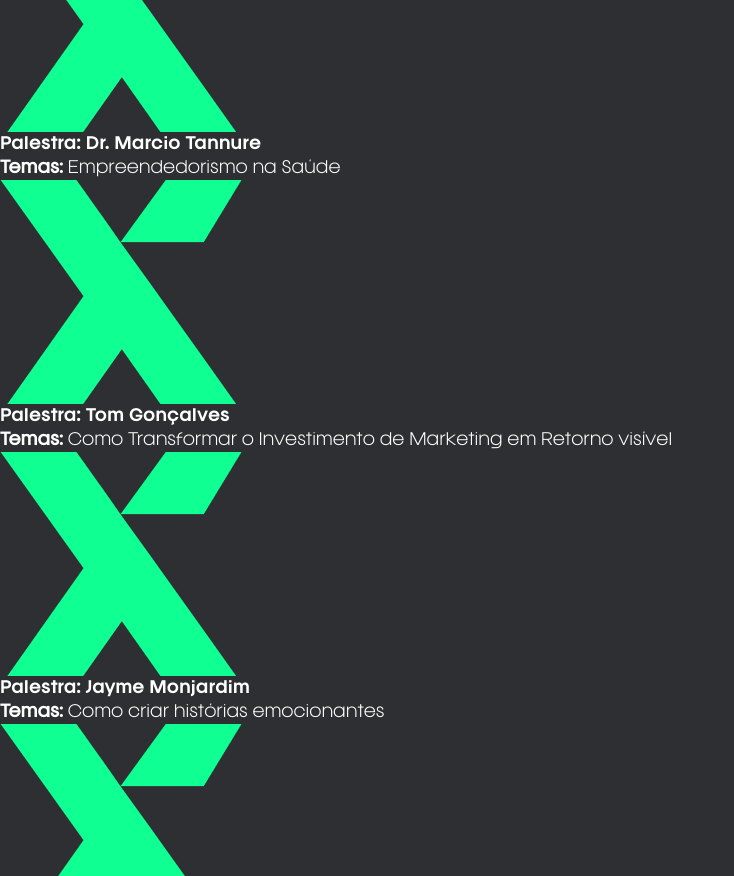
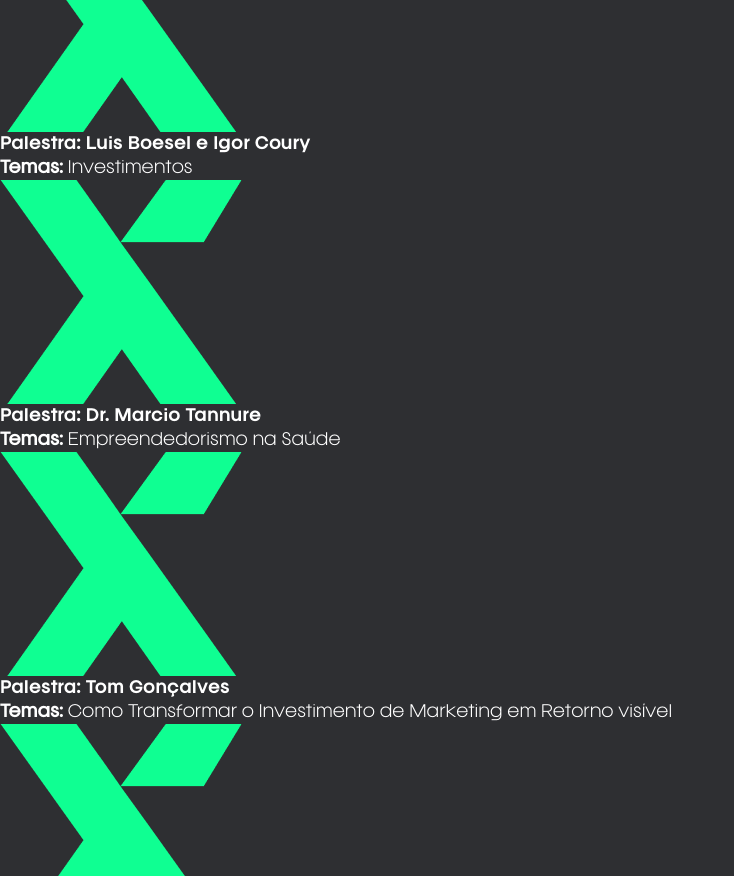
Before and after one commit to bmouseProductions/lp-SE-experience, a React (Vite) app: page / in a window 1280 px wide. Shown: the part 1660-2536 px from the top of the page, without its empty margins (0-734 px from the left). Built offline with nearby package versions, Linux system fonts and the light colour scheme.

Commit message:
alteração programação

```diff
--- a/src/sections/section-programacao.tsx
+++ b/src/sections/section-programacao.tsx
@@ -49,6 +49,20 @@ export default function SectionProgramacao() {
                         <div className='space-y-3 my-3'>
                             <span className='font-franieLight'>
                                 <strong>Temas:</strong> Bem-estar e saúde mental: reflexões para uma prática interativa e transformadora
+                            </span>
+                        </div>
+                    </div>
+                </SwiperSlide>
+
+                <SwiperSlide>
+                    <div className='p-5 w-full h-full flex flex-col bg-[#463def] rounded-2xl '>
+                        <h3 className='text-lg font-franieSemiBold'>
+                            Palestra: Luis Boesel e Igor Coury
+                        </h3>
+
+                        <div className='space-y-3 my-3'>
+                            <span className='font-franieLight'>
+                                <strong>Temas:</strong> Investimentos
                             </span>
                         </div>
                     </div>
@@ -146,6 +160,23 @@ export default function SectionProgramacao() {
                     <div className='flex bg-[#463def] rounded-2xl overflow-hidden'>
                         <div className='py-5 pl-5 w-full max-w-[60%] flex flex-col justify-center gap-3'>
                             <h3 className='text-2xl font-franieSemiBold'>
+                                Palestra: Luis Boesel e Igor Coury
+                            </h3>
+
+                            <span className='font-franieLight'>
+                                <strong>Temas:</strong> Investimentos
+                            </span>
+                        </div>
+
+                        <img
+                            src={xProgramação}
+                            alt=""
+                        />
+                    </div>
+
+                    <div className='flex bg-[#463def] rounded-2xl overflow-hidden'>
+                        <div className='py-5 pl-5 w-full max-w-[60%] flex flex-col justify-center gap-3'>
+                            <h3 className='text-2xl font-franieSemiBold'>
                                 Palestra: Dr. Marcio Tannure
                             </h3>
 
@@ -176,8 +207,9 @@ export default function SectionProgramacao() {
                             alt=""
                         />
                     </div>
+                </div>
 
-                    <div className='flex bg-[#463def] rounded-2xl overflow-hidden'>
+                <div className=' mx-auto w-full max-w-[49%] mt-5 hidden md:flex bg-[#463def] rounded-2xl overflow-hidden'>
                     <div className='py-5 pl-5 w-full max-w-[60%] flex flex-col justify-center gap-3'>
                         <h3 className='text-2xl font-franieSemiBold'>
                             Palestra: Jayme Monjardim
@@ -192,7 +224,6 @@ export default function SectionProgramacao() {
                         src={xProgramação}
                         alt=""
                     />
-                    </div>
                 </div>
 
                 <div className='mx-auto mt-10 w-fit flex'>
```
Lines whose indentation alone changed are shown as unchanged.
